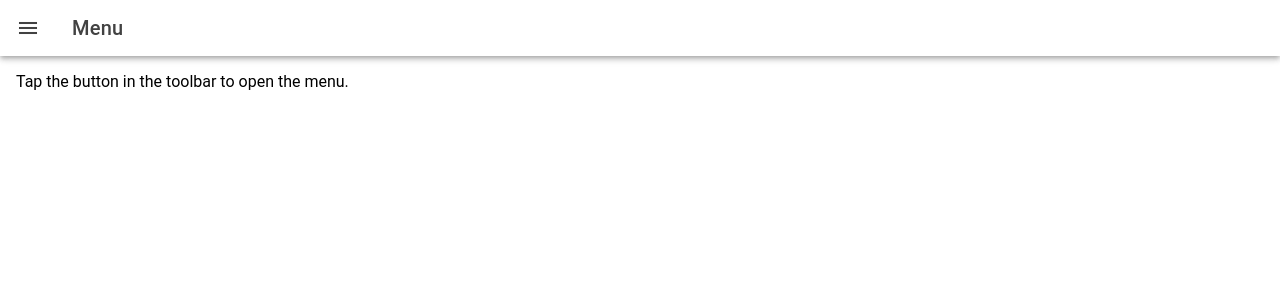
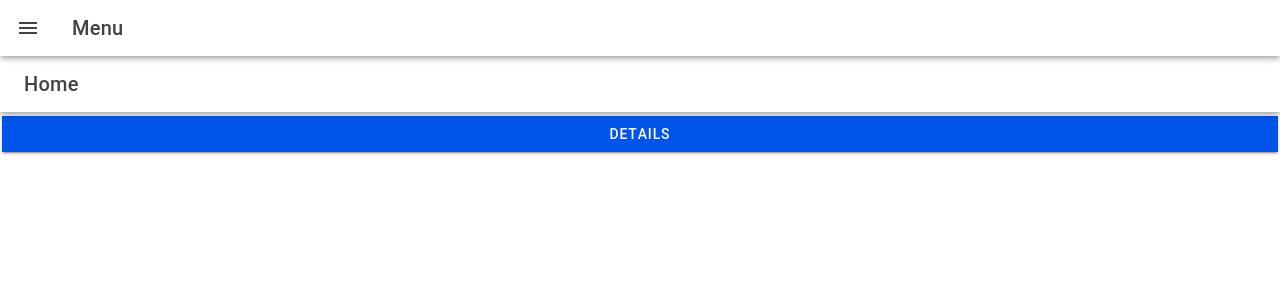
Before and after one commit to ArkDriveDev/it35-lab, a React (Vite) app: page /it35-lab/app/home in a window 1280 px wide. Shown: the top 300 px of the page. Built offline with nearby package versions, Linux system fonts and the light colour scheme.

Commit message:
Inherit Home.tsx to Menu.tsx to use it as page content

```diff
--- a/src/pages/Menu.tsx
+++ b/src/pages/Menu.tsx
@@ -16,7 +16,7 @@ import {
   import {homeOutline, logOutOutline, rocketOutline} from 'ionicons/icons';
 import { Redirect, Route } from 'react-router';
 import Home from './Home';
-  const Menu: React.FC = () => {
+import About from './About';  const Menu: React.FC = () => {
     const path = [
         {name:'Home', url: '/it35-lab/app/home', icon: homeOutline},
         {name:'About', url: '/it35-lab/app/about', icon: rocketOutline},
@@ -54,7 +54,14 @@ import Home from './Home';
             <IonTitle>Menu</IonTitle>
           </IonToolbar>
         </IonHeader>
-        <IonContent className="ion-padding">Tap the button in the toolbar to open the menu.</IonContent>
+        <IonContent className="ion-padding">
+        <IonRouterOutlet id="main">
+                    <Route exact path="/it35-lab/app/home" component={Home} />
+                    <Route exact path="/it35-lab/app">
+                        <Redirect to="/it35-lab/app/home"/>
+                    </Route>
+                </IonRouterOutlet>
+        </IonContent>
       </IonPage>
     </>
     );
```
